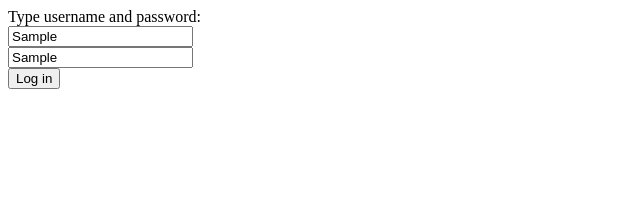
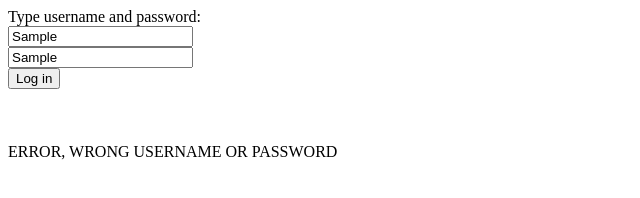
Before and after one commit to NikolajHoggins/service-management-project, a plain HTML site: page frontend/loginpage.html in a window 1280 px wide. Both pictures are taken after typing "Sample", "Sample" into the empty fields and a click on the button "Log in". Shown: the whole page, without its empty margins (0-640 px from the left). Drawn offline with Linux system fonts and the light colour scheme.

Commit message:
Error message added

```diff
--- a/frontend/loginpage.html
+++ b/frontend/loginpage.html
@@ -11,7 +11,7 @@
         <br>
         <br>
         <br>
-        <label for="errorMessage"></label>
+        <label id="errorMessage">1</label>
     </form>
 </body>
 </html>
--- a/frontend/script.js
+++ b/frontend/script.js
@@ -14,6 +14,6 @@ function logIn(){
     } else if (status == "admin"){
         window.location.href = "index.html"
     } else {
-        document.getElementById("errorMessage").value = "ERROR, WRONG USERNAME OR PASSWORD"
+        document.getElementById("errorMessage").innerText = "ERROR, WRONG USERNAME OR PASSWORD"
     }
 }
```
